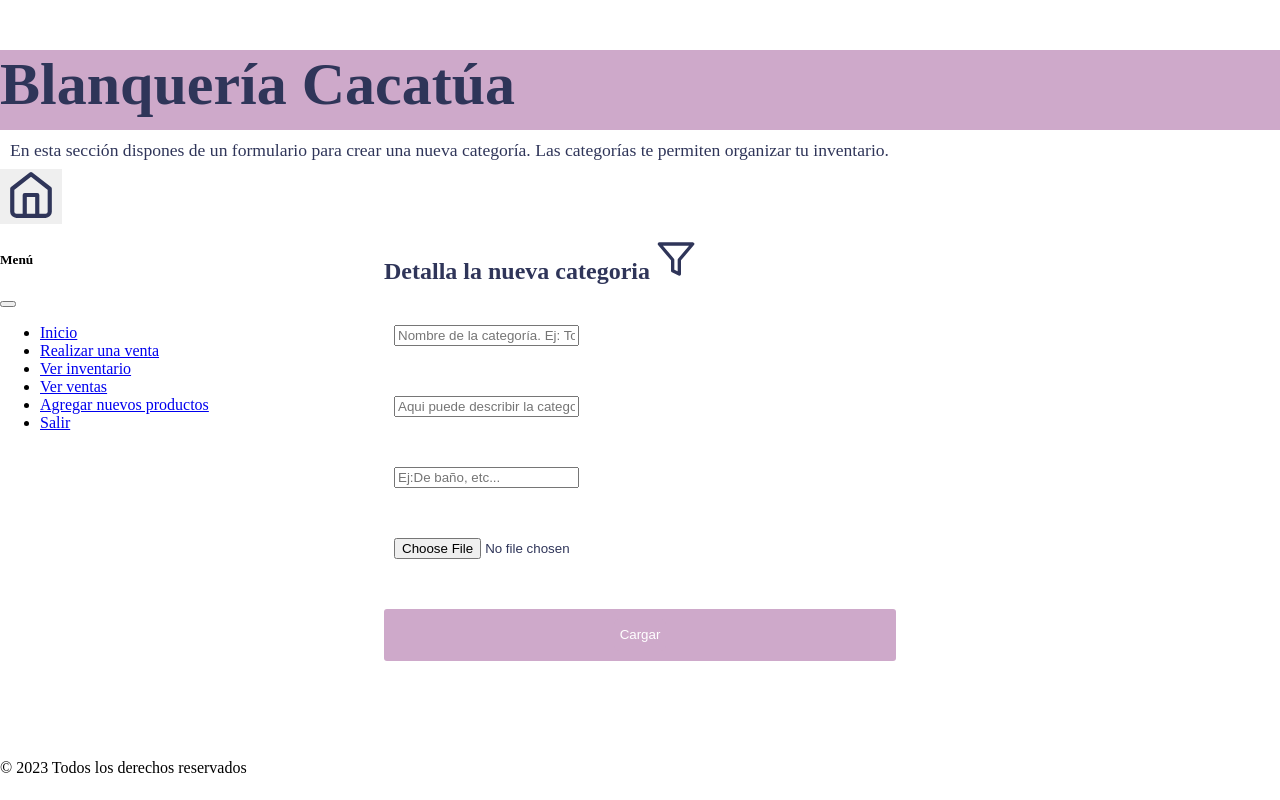
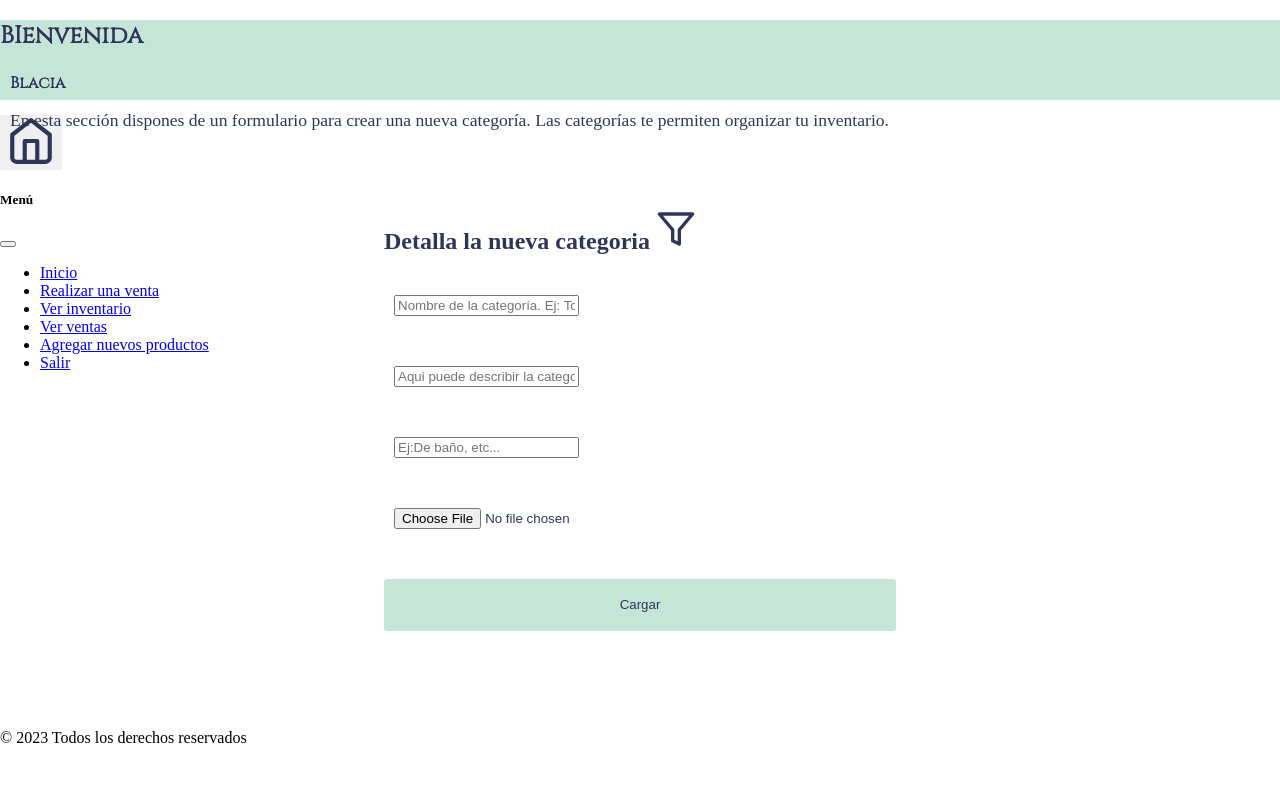
Before and after one commit to florvillalba21/PROYECTO-BLANQUERIA, a React (Vite) app in the folder frontend/: page /home/addCategory in a window 1280 px wide. Built offline with nearby package versions, Linux system fonts and the light colour scheme; sample sign-in values are in the browser's storage.

Commit message:
cambio de colores

```diff
--- a/frontend/index.html
+++ b/frontend/index.html
@@ -10,12 +10,9 @@
       rel="stylesheet"
       href="	https://cdn.jsdelivr.net/npm/bootstrap@5.3.0-alpha1/dist/css/bootstrap.min.css"
     />
-    <link rel="preconnect" href="https://fonts.googleapis.com" />
-    <link rel="preconnect" href="https://fonts.gstatic.com" crossorigin />
-    <link
-      href="https://fonts.googleapis.com/css2?family=Lobster&display=swap"
-      rel="stylesheet"
-    />
+    <style>
+      @import url('https://fonts.googleapis.com/css2?family=Cinzel&family=Lobster+Two:ital,wght@0,400;1,700&display=swap');
+    </style>
     <title>BLANQUERIA</title>
   </head>
   <body id="body">
--- a/frontend/public/css/style.css
+++ b/frontend/public/css/style.css
@@ -1,13 +1,11 @@
-#root{
+#root {
   display: flex;
   min-height: 100vh;
   flex-direction: column;
-
 }
 
 .main-content {
   flex: 1;
-
 }
 .footer {
   bottom: 0;
@@ -22,11 +20,12 @@ div.login {
   margin-top: 15%;
   border-radius: 30px;
   width: 40%;
+  color: #2f3559;
 }
 #headLogin {
   padding: 10px;
 
-  color: #cea9ca;
+  color: #2f3559;
 }
 #h2Login {
   padding-top: 5px;
@@ -43,11 +42,11 @@ div.login {
 }
 
 #btnLogin {
-  background-color: #cea9ca;
+  background-color: #c6e5d9;
   width: 90%;
   border: 0;
   border-radius: 3px;
-  color: white;
+  color: #2f3559;
   padding-bottom: 10px;
   margin: 30px;
 }
@@ -59,15 +58,14 @@ div#cardHome {
   width: 17rem;
   color: #2f3559;
   height: 17rem;
-
 }
-#cardHome div{
+#cardHome div {
   display: flex;
   justify-content: center;
   align-items: center;
   padding: 8px;
 }
-#cardHome div img{
+#cardHome div img {
   max-width: 100%;
   max-height: 100%;
 }
@@ -77,10 +75,10 @@ div#cardHome.card-body {
 }
 
 #divbtn {
-  background-color: #cea9ca;
+  background-color: #c6e5d9;
   border: 0;
   border-radius: 3px;
-  color: #e7e7d9;
+  color: #2f3559;
   padding: 10px;
   text-align: center;
   margin-top: 40px;
@@ -88,9 +86,9 @@ div#cardHome.card-body {
 
 #btn {
   font-style: initial;
-  color: white;
+  color: #2f3559;
   text-decoration: none;
-  background-color: #cea9ca;
+  background-color: #c6e5d9;
   border: 0;
   height: 2.4em;
   border-radius: 5px;
@@ -113,10 +111,11 @@ div#cardInventory {
   margin: 0 auto;
   color: #2f3559;
   padding: 30px;
- height: auto;
+  height: auto;
 }
 
 #divForm {
+
   margin-top: 30px;
   text-decoration: #55889e;
   padding: 10px;
@@ -139,7 +138,7 @@ table {
   color: #2f3559;
   margin: 20px;
   width: 90%;
-  border-color: #cea9ca;
+  border-color: #c6e5d9;
 }
 #tableSales td {
   padding: 1.5em;
@@ -147,7 +146,7 @@ table {
 
 #monto {
   position: absolute;
-
+  color: #2f3559;
   width: 100%;
   height: 40px;
 }
@@ -157,9 +156,25 @@ table {
   color: #2f3559;
 }
 
-#description{
+#description {
   margin: 10px;
-  font-style:inherit;
+  font-style: inherit;
   font-size: 1.1rem;
   color: #2f3559;
 }
+
+#titleName {
+  font-family: "Cinzel", serif;
+  font-weight: 700;
+  bottom: 0;
+  color: #2f3559;
+  /* font-family: "Lobster Two", cursive; */
+}
+
+#titleInicio{
+  font-family: "Cinzel", serif;
+  margin-top: 7px;
+  margin-left: 10px;
+  color: #2f3559;
+
+}
--- a/frontend/src/components/FormFact.jsx
+++ b/frontend/src/components/FormFact.jsx
@@ -171,7 +171,7 @@ export const FormFact = () => {
               onClick={addSell}
               className="btn btn-primary"
               type="button"
-              style={{ backgroundColor: "#cea9ca", border: "0" }}
+              style={{ backgroundColor: "#c6e5d9", border: "0", color: '#2f3559' }}
             >
               Registrar la venta
             </button>
--- a/frontend/src/components/layout/Navbar.jsx
+++ b/frontend/src/components/layout/Navbar.jsx
@@ -9,21 +9,22 @@ export const Navbar = () => {
     }
   };
   return (
-    <nav className="navbar" id="navbar">
+    <nav className="navbar shadow" id="navbar">
       <div className="container-fluid">
+        <div className="d-flex">
           <Link
             to="/home"
             style={{
               textDecoration: "none",
-            color: "#2f3559",
-            fontSize: "40px",
+              flex: '1',
+              width: "100%"
+            }}
 
-          }}
           >
-          <h1>Blanquería Cacatúa</h1>
-
+            <h2 id="titleName">BIenvenida </h2>
           </Link>
-
+          <h4 id="titleInicio" >Blacia</h4>
+        </div>
 
         <button
           className="navbar-toggler"
@@ -34,8 +35,7 @@ export const Navbar = () => {
           aria-label="Toggle navigation"
           style={{ border: 0 }}
         >
-          <img src="../../../public/icons/home.svg" width={'50px'} />
-
+          <img src="../../../public/icons/home.svg" width={"50px"} />
         </button>
         <div
           className="offcanvas offcanvas-end"
--- a/frontend/src/components/layout/css/layout.css
+++ b/frontend/src/components/layout/css/layout.css
@@ -1,5 +1,5 @@
 #navbar {
-  background-color: #cea9ca;
+  background-color: #c6e5d9;
   height: 5rem;
   width: auto;
 }
--- a/frontend/src/views/Summary.jsx
+++ b/frontend/src/views/Summary.jsx
@@ -8,6 +8,8 @@ import { SearchContext } from "../context/SearchContext";
 import { useContext } from "react";
 import { ContextAuth } from "../context/AuthContext";
 import { Link } from "react-router-dom";
+import { format } from "date-fns";
+import esLocale from "date-fns/locale/es";
 
 export const Summary = () => {
   const { token } = useContext(ContextAuth);
@@ -104,10 +106,16 @@ export const Summary = () => {
               </tr>
             ) : (
               res.filterSales.map((value, index) => {
+                const date = new Date(value.date);
+                const formatedDate = format(
+                  date,
+                  "EEEE, dd 'de' MMMM 'de' yyyy",
+                  { locale: esLocale }
+                );
                 return (
                   <tr key={index}>
                     <td> {value.serialNumber}</td>
-                    <td> {value.date}</td>
+                    <td> {formatedDate}</td>
                     <td> {value.totalAmount}</td>
                   </tr>
                 );
@@ -172,10 +180,16 @@ export const Summary = () => {
                   );
                 })
               : sales.map((value, index) => {
+                const date = new Date(value.date);
+                const formatedDate = format(
+                  date,
+                  "EEEE, dd 'de' MMMM 'de' yyyy",
+                  { locale: esLocale }
+                );
                   return (
                     <tr key={index}>
                       <td> {value.serialNumber}</td>
-                      <td> {value.date}</td>
+                      <td> {formatedDate}</td>
                       <td> {value.totalAmount}</td>
                     </tr>
                   );
```
Also changed, not shown: 1 other file (tests, documents, lock files or other folders). Lines whose indentation alone changed are shown as unchanged.
